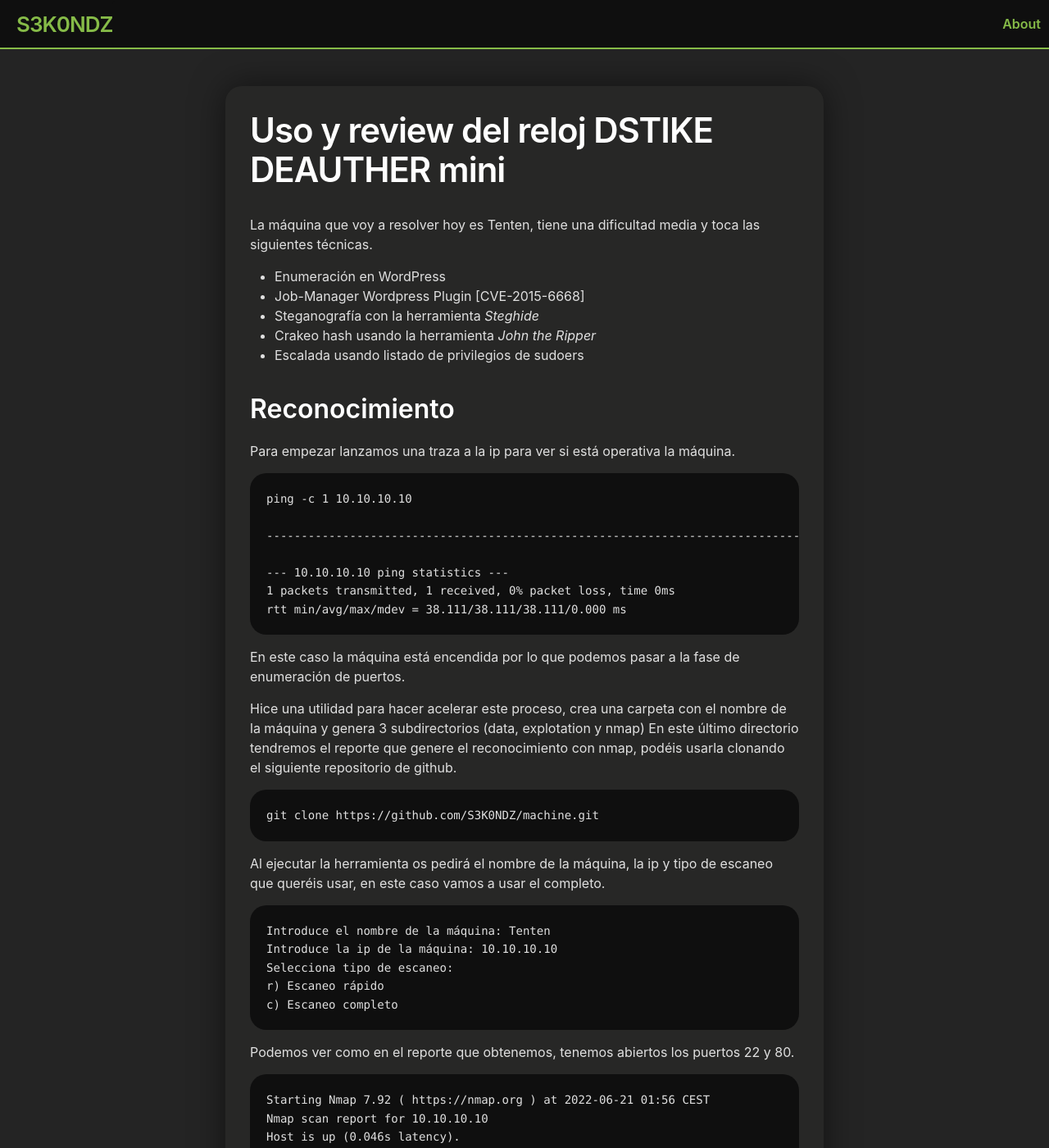
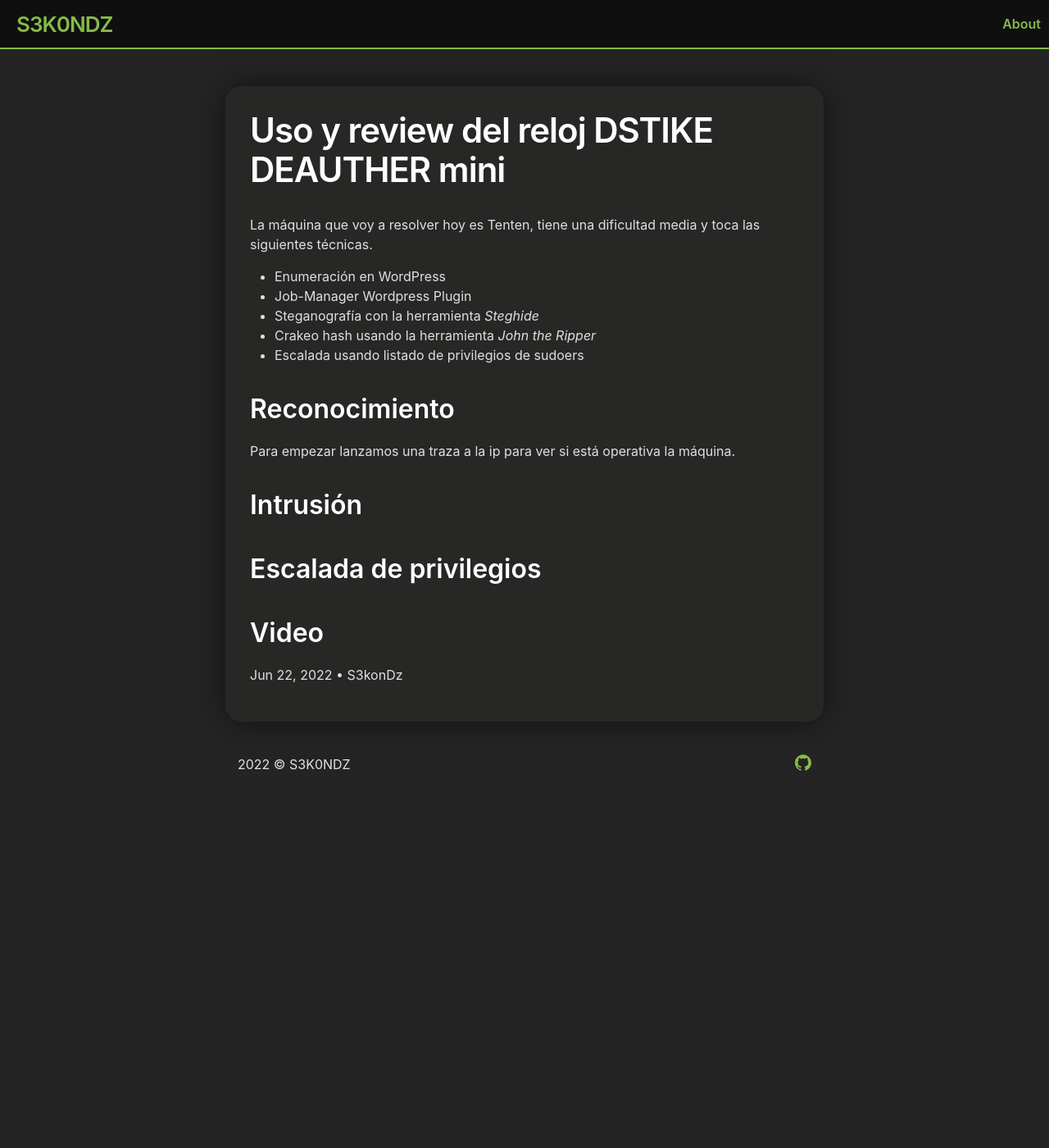
Before and after one commit to S3K0NDz/s3k0ndz.github.io, a Jekyll site: the page built from _posts/2022-06-22-htb-TenTen2.md, in a window 1280 px wide and 1400 px high. Shown: the whole window at 82% size. Built offline with Jekyll 4.4.1, drawn with Linux system fonts in a browser that asks for light colours; some of the changed text lies outside the part shown.

Commit message:
post maquina tenten

````diff
--- a/_posts/2022-06-22-htb-TenTen2.md
+++ b/_posts/2022-06-22-htb-TenTen2.md
@@ -8,7 +8,7 @@
 La máquina que voy a resolver hoy es Tenten, tiene una dificultad media y toca las siguientes técnicas.
 
 * Enumeración en WordPress
-* Job-Manager Wordpress Plugin [CVE-2015-6668]
+* Job-Manager Wordpress Plugin
 * Steganografía con la herramienta *Steghide*
 * Crakeo hash usando la herramienta *John the Ripper*
 * Escalada usando listado de privilegios de sudoers
@@ -19,56 +19,7 @@
 Para empezar lanzamos una traza a la ip para ver si está operativa la máquina.
 
 
-```
-ping -c 1 10.10.10.10
 
----------------------------------------------------------------------------------------------
-
---- 10.10.10.10 ping statistics ---
-1 packets transmitted, 1 received, 0% packet loss, time 0ms
-rtt min/avg/max/mdev = 38.111/38.111/38.111/0.000 ms
-```
-En este caso la máquina está encendida por lo que podemos pasar a la fase de enumeración de puertos.
-
-Hice una utilidad para hacer acelerar este proceso, crea una carpeta con el nombre de la máquina y genera 3 subdirectorios (data, explotation y nmap) En este último directorio tendremos el reporte que genere el reconocimiento con nmap, podéis usarla clonando el siguiente repositorio de github.
-
-```
-git clone https://github.com/S3K0NDZ/machine.git
-```
-
-Al ejecutar la herramienta os pedirá el nombre de la máquina, la ip y tipo de escaneo que queréis usar, en este caso vamos a usar el completo.
-
-```
-Introduce el nombre de la máquina: Tenten
-Introduce la ip de la máquina: 10.10.10.10
-Selecciona tipo de escaneo:
-r) Escaneo rápido
-c) Escaneo completo
-```
-
-Podemos ver como en el reporte que obtenemos, tenemos abiertos los puertos 22 y 80.
-
-```
-Starting Nmap 7.92 ( https://nmap.org ) at 2022-06-21 01:56 CEST
-Nmap scan report for 10.10.10.10
-Host is up (0.046s latency).
-Not shown: 998 filtered tcp ports (no-response)
-Some closed ports may be reported as filtered due to --defeat-rst-ratelimit
-PORT   STATE SERVICE VERSION
-22/tcp open  ssh     OpenSSH 7.2p2 Ubuntu 4ubuntu2.1 (Ubuntu Linux; protocol 2.0)
-| ssh-hostkey:
-|   2048 ec:f7:9d:38:0c:47:6f:f0:13:0f:b9:3b:d4:d6:e3:11 (RSA)
-|   256 cc:fe:2d:e2:7f:ef:4d:41:ae:39:0e:91:ed:7e:9d:e7 (ECDSA)
-|_  256 8d:b5:83:18:c0:7c:5d:3d:38:df:4b:e1:a4:82:8a:07 (ED25519)
-80/tcp open  http    Apache httpd 2.4.18 ((Ubuntu))
-|_http-server-header: Apache/2.4.18 (Ubuntu)
-|_http-generator: WordPress 4.7.3
-|_http-title: Job Portal &#8211; Just another WordPress site
-Service Info: OS: Linux; CPE: cpe:/o:linux:linux_kernel
-
-Service detection performed. Please report any incorrect results at https://nmap.org/submit/ .
-Nmap done: 1 IP address (1 host up) scanned in 16.14 seconds
-```
 
 ## Intrusión
 
````
